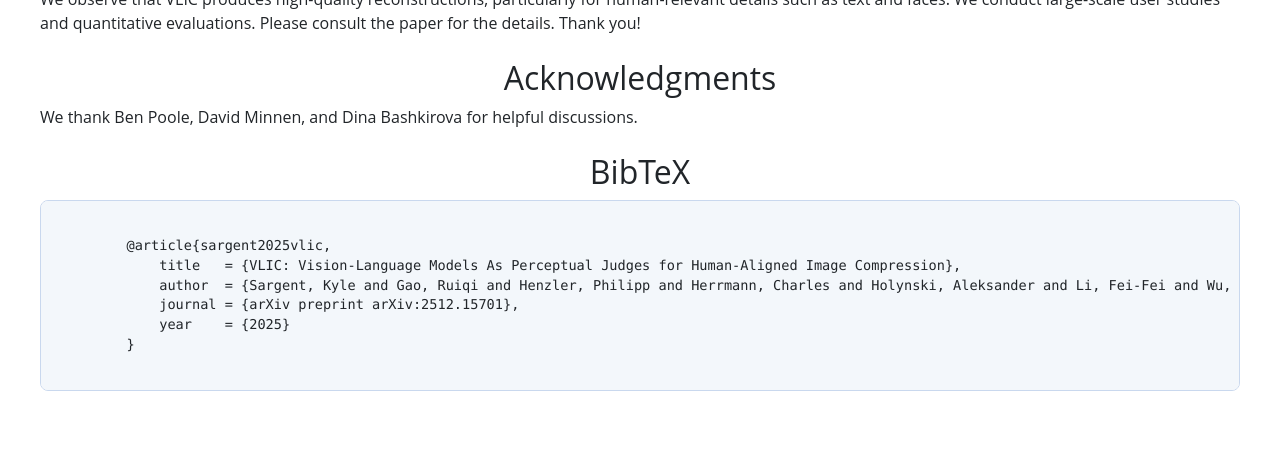
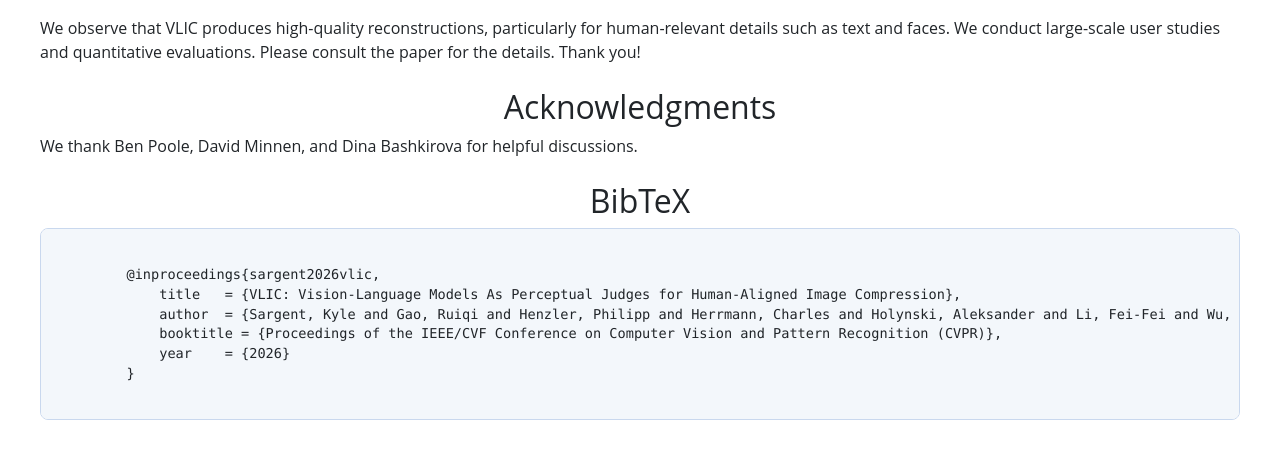
Before and after one commit to kylesargent/kylesargent.github.io, a Jekyll site: the page vlic.html, which Jekyll copies as it is, in a window 1280 px wide and 900 px high, scrolled down 1756 px, cut to the strip 449-900 px from the top of the window. Built offline with Jekyll 4.4.1, drawn with Linux system fonts in a browser that asks for light colours; nearby versions of some CDN libraries; a style sheet for code colours, icons or effects is not loaded; before the commit the page ends 2627 px from its top, so only the background shows below that.

Commit message:
Update VLIC site messaging to CVPR 2026

```diff
--- a/_layouts/default.html
+++ b/_layouts/default.html
@@ -109,6 +109,12 @@
           <tr>
             <td style="padding:2.5%;width:100%;vertical-align:middle">
               <h2>News</h2>
+              <p class="career-item">
+                <span class="career-date">Feb 2026:</span>
+                <span class="career-desc">
+                  <a href="https://kylesargent.github.io/vlic">VLIC</a> was accepted to CVPR 2026.
+                </span>
+              </p>
               <p class="career-item">
                 <span class="career-date">Dec 2025:</span>
                 <span class="career-desc">
--- a/_posts/2025-12-11-vlic.markdown
+++ b/_posts/2025-12-11-vlic.markdown
@@ -3,7 +3,7 @@
 title:  "VLIC: Vision-Language Models As Perceptual Judges for Human-Aligned Image Compression"
 date:   2025-12-11 00:00:00 +00:00
 image: /vlic_images/Teaser_cropped.png
-venue: <em>arXiv</em>, 2025.
+venue: <em>CVPR</em>, 2026.
 category: Visual Tokenization
 categories: research
 authors: "<strong>Kyle Sargent</strong>, Ruiqi Gao, Philipp Henzler, Charles Herrmann, Aleksander Holynski, Li Fei-Fei, Jiajun Wu, Jason Zhang"
--- a/vlic.html
+++ b/vlic.html
@@ -491,6 +491,7 @@
                     </br>
                 </h2>
                 <h4 class="col-md-12 text-center mb-4">
+                    CVPR 2026
                 </h4>
             </div>
 
@@ -907,11 +908,11 @@
             <h2 align="center">BibTeX</h2>
 
         <pre class="bibtex-block"><code>
-        @article{sargent2025vlic,
+        @inproceedings{sargent2026vlic,
             title   = {VLIC: Vision-Language Models As Perceptual Judges for Human-Aligned Image Compression},
             author  = {Sargent, Kyle and Gao, Ruiqi and Henzler, Philipp and Herrmann, Charles and Holynski, Aleksander and Li, Fei-Fei and Wu, Jiajun and Zhang, Jason},
-            journal = {arXiv preprint arXiv:2512.15701},
-            year    = {2025}
+            booktitle = {Proceedings of the IEEE/CVF Conference on Computer Vision and Pattern Recognition (CVPR)},
+            year    = {2026}
         }
         </code></pre>
         </section>
```
